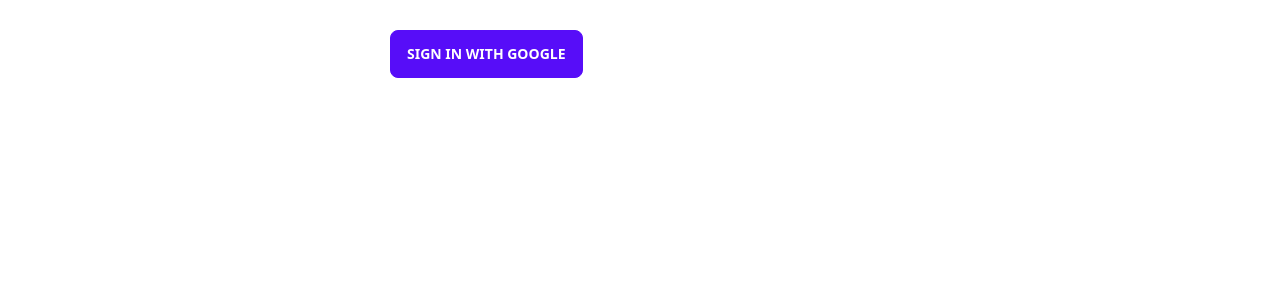
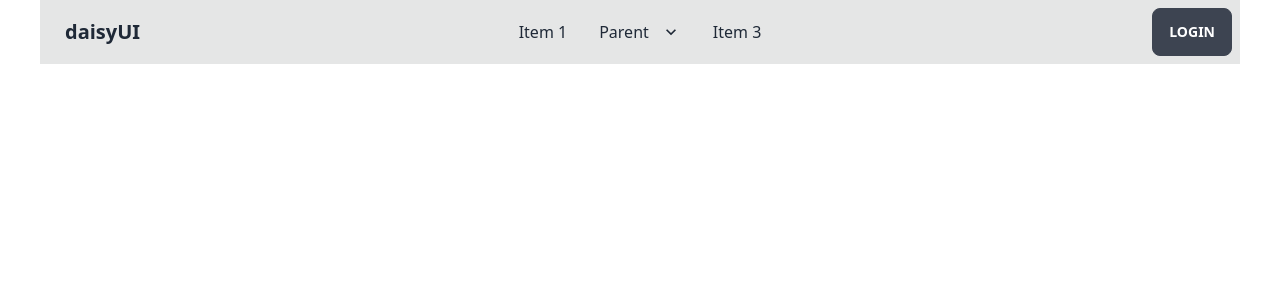
Before and after one commit to ike5/studymates, a Next.js app: page / in a window 1280 px wide. Shown: the top 300 px of the page. Built offline with nearby package versions, Linux system fonts and the light colour scheme; no server answers.

Commit message:
add dashboard page

```diff
--- /dev/null
+++ b/app/dashboard/page.tsx
@@ -0,0 +1,9 @@
+import React from 'react'
+
+function Dashboard() {
+  return (
+    <div>Dashboard</div>
+  )
+}
+
+export default Dashboard
--- /dev/null
+++ b/app/login/page.tsx
@@ -0,0 +1,40 @@
+'use client';
+import React from 'react';
+import { useSession, signIn } from 'next-auth/react';
+import { UserCard } from '../userCard';
+import Dashboard from '../dashboard/page';
+
+function Login() {
+	const { data: session } = useSession();
+
+	if (session) {
+		return <Dashboard />;
+	} else {
+		return (
+			<>
+				<div className='hero min-h-screen bg-base-200'>
+					<div className='hero-content text-center'>
+						<div className='max-w-md'>
+							<h1 className='text-5xl font-bold'>Login Page</h1>
+							<p className='py-6'>
+								Provident cupiditate voluptatem et in. Quaerat
+								fugiat ut assumenda excepturi exercitationem
+								quasi. In deleniti eaque aut repudiandae et a id
+								nisi.
+							</p>
+							<button
+								onClick={() => signIn()}
+								type='button'
+								className='btn btn-primary'
+							>
+								Sign In with Google
+							</button>
+						</div>
+					</div>
+				</div>
+			</>
+		);
+	}
+}
+
+export default Login;
--- a/app/page.tsx
+++ b/app/page.tsx
@@ -1,12 +1,105 @@
 import { Inter } from '@next/font/google';
-import Login from './Login';
+import Link from 'next/link';
+import Login from '../components/Login';
 
 const inter = Inter({ subsets: ['latin'] });
 
 export default function Home() {
 	return (
-		<main style={{ width: '500px', margin: '0 auto', paddingTop: '30px' }}>
-      <Login />
+		<main style={{ maxWidth: '1200px', margin: '0 auto' }}>
+			<div className='navbar bg-base-300'>
+				<div className='navbar-start'>
+					<div className='dropdown'>
+						<label tabIndex={0} className='btn btn-ghost lg:hidden'>
+							<svg
+								xmlns='http://www.w3.org/2000/svg'
+								className='h-5 w-5'
+								fill='none'
+								viewBox='0 0 24 24'
+								stroke='currentColor'
+							>
+								<path
+									strokeLinecap='round'
+									strokeLinejoin='round'
+									strokeWidth='2'
+									d='M4 6h16M4 12h8m-8 6h16'
+								/>
+							</svg>
+						</label>
+						<ul
+							tabIndex={0}
+							className='menu menu-compact dropdown-content mt-3 p-2 shadow bg-base-100 rounded-box w-52'
+						>
+							<li>
+								<a>Item 1</a>
+							</li>
+							<li tabIndex={0}>
+								<a className='justify-between'>
+									Parent
+									<svg
+										className='fill-current'
+										xmlns='http://www.w3.org/2000/svg'
+										width='24'
+										height='24'
+										viewBox='0 0 24 24'
+									>
+										<path d='M8.59,16.58L13.17,12L8.59,7.41L10,6L16,12L10,18L8.59,16.58Z' />
+									</svg>
+								</a>
+								<ul className='p-2'>
+									<li>
+										<a>Submenu 1</a>
+									</li>
+									<li>
+										<a>Submenu 2</a>
+									</li>
+								</ul>
+							</li>
+							<li>
+								<a>Item 3</a>
+							</li>
+						</ul>
+					</div>
+					<a className='btn btn-ghost normal-case text-xl'>daisyUI</a>
+				</div>
+				<div className='navbar-center hidden lg:flex'>
+					<ul className='menu menu-horizontal px-1'>
+						<li>
+							<a>Item 1</a>
+						</li>
+						<li tabIndex={0}>
+							<a>
+								Parent
+								<svg
+									className='fill-current'
+									xmlns='http://www.w3.org/2000/svg'
+									width='20'
+									height='20'
+									viewBox='0 0 24 24'
+								>
+									<path d='M7.41,8.58L12,13.17L16.59,8.58L18,10L12,16L6,10L7.41,8.58Z' />
+								</svg>
+							</a>
+							<ul className='p-2'>
+								<li>
+									<a>Submenu 1</a>
+								</li>
+								<li>
+									<a>Submenu 2</a>
+								</li>
+							</ul>
+						</li>
+						<li>
+							<a>Item 3</a>
+						</li>
+					</ul>
+				</div>
+				<div className='navbar-end'>
+					<div className='btn'>
+						<Link href={'login'}>Login</Link>
+					</div>
+				</div>
+			</div>
 		</main>
 	);
 }
--- a/app/Login.tsx
+++ b/components/Login.tsx
@@ -1,6 +1,6 @@
 'use client';
 import { useSession, signIn, signOut } from 'next-auth/react';
-import { UserCard } from './userCard';
+import { UserCard } from '../app/userCard';
 
 export default function Login() {
 	// get session fron nextAuth
```
